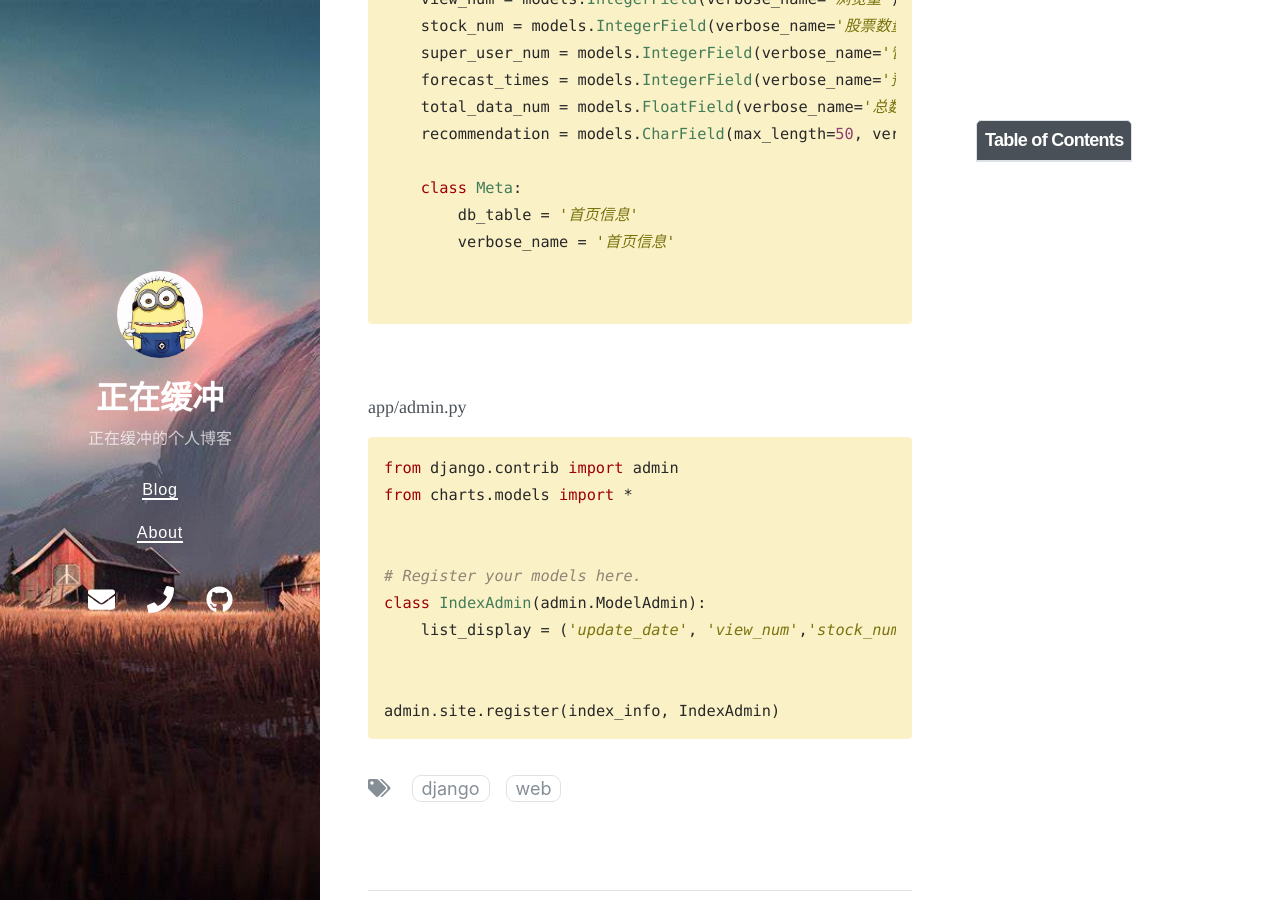
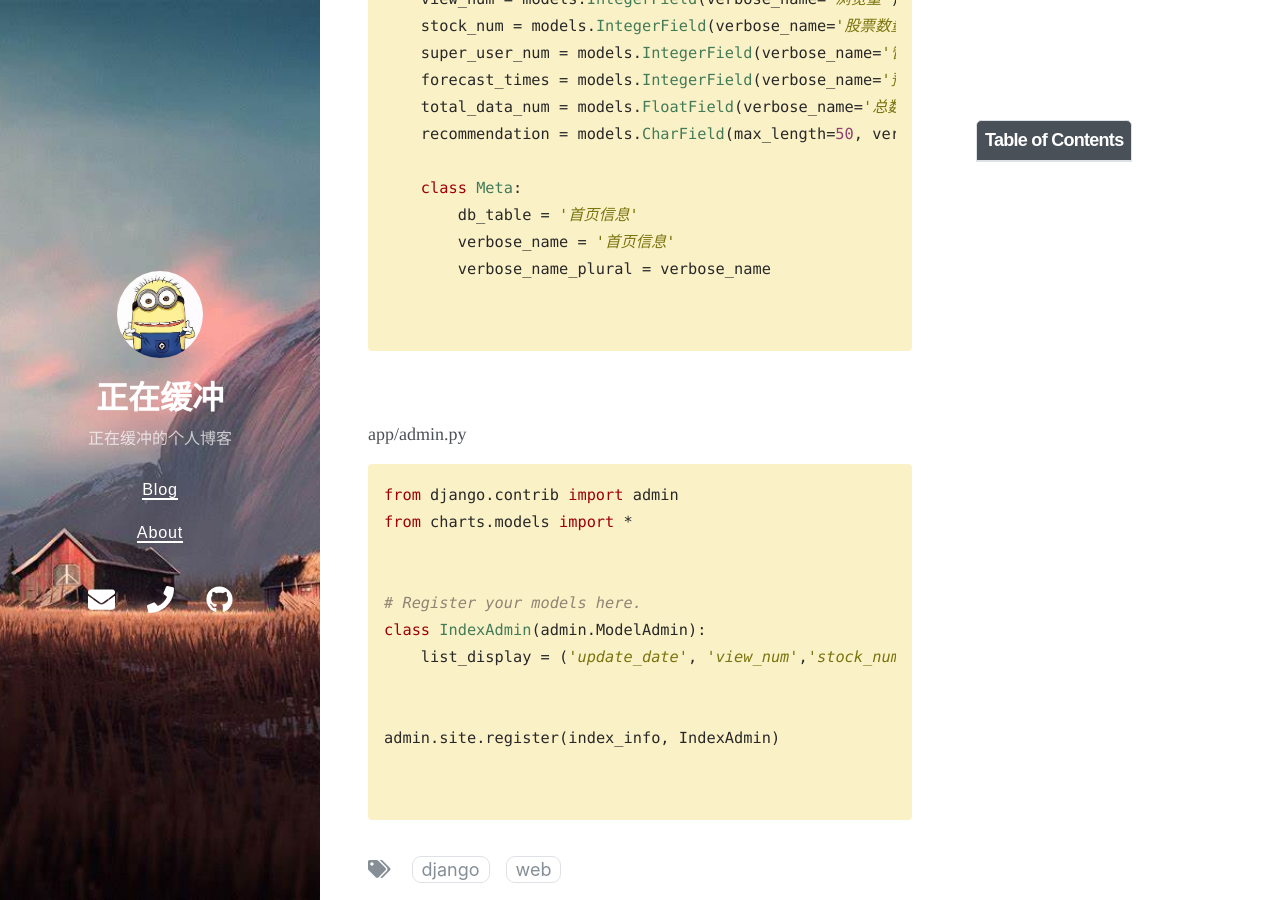
Before and after one commit to Zzhc3321/personal-blog.github.io, a Jekyll site: the page built from _posts/2022-04-03-Django模型配置.md, in a window 1280 px wide and 900 px high, scrolled down 314 px. Built offline with Jekyll 4.4.1, drawn with Linux system fonts in a browser that asks for light colours; nearby versions of some CDN libraries.

Commit message:
修改文件: _posts/2022-04-03-Django模型配置.md

````diff
--- a/_posts/2022-04-03-Django模型配置.md
+++ b/_posts/2022-04-03-Django模型配置.md
@@ -26,6 +26,7 @@ class index_info(models.Model):
     class Meta:
         db_table = '首页信息'
         verbose_name = '首页信息'
+        verbose_name_plural = verbose_name
 
 
 ```
@@ -48,4 +49,6 @@ class IndexAdmin(admin.ModelAdmin):
 
 
 admin.site.register(index_info, IndexAdmin)
+
+
 ```
````
